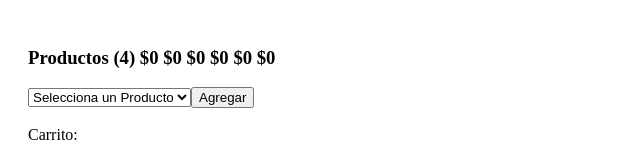
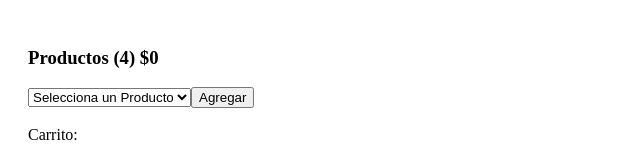
Before and after one commit to ioticos/elon_musk_level, a Nuxt app: page /carrito in a window 1280 px wide. Shown: the top 157 px of the page, without its empty margins (0-640 px from the left). Built offline with nearby package versions, Linux system fonts and the light colour scheme.

Commit message:
clase 1.19 propiedades computadas pero a lo EML

```diff
--- a/pages/carrito.vue
+++ b/pages/carrito.vue
@@ -1,7 +1,8 @@
 <template>
+<!-- https://medium.com/notonlycss/the-difference-between-computed-and-methods-in-vue-js-9cb05c59ed98#:~:text=methods%20don't%20know%20if,everytime%20to%20check%2C%20only%20once! -->
   <div style="padding: 20px">
 
-    <h3>Productos ({{productos.length}}){{total}} {{total}} {{total}} {{total}} {{total}} {{total}}</h3>
+    <h3 :class="limit">Productos ({{productos.length}}){{total}}</h3>
 
     <!-- FORMULARIO -->
     <select @change="resetearCantidad()" v-model="productoSeleccionado">
@@ -50,7 +51,7 @@ export default {
                 {
                     id: 3,
                     nombre: "Mapa",
-                    precio: 10.70,
+                    precio: 7.70,
                     max: 100,
                     stock: 5
                 },
@@ -66,6 +67,12 @@ export default {
         }
     },
     computed: {
+        limit(){
+            return  this.productoSeleccionado != -1 ? this.productos[this.productoSeleccionado].precio >= 10 ? 'danger' : 'success' : ''
+
+
+
+        },
         total(){
             console.log("TOTAL HA SIDO LLAMADO");
             var total = 0;
@@ -91,4 +98,10 @@ export default {
 </script>
 
 <style>
+    .danger{
+        color: red
+    }
+    .success{
+        color:green
+    }
 </style>
```
